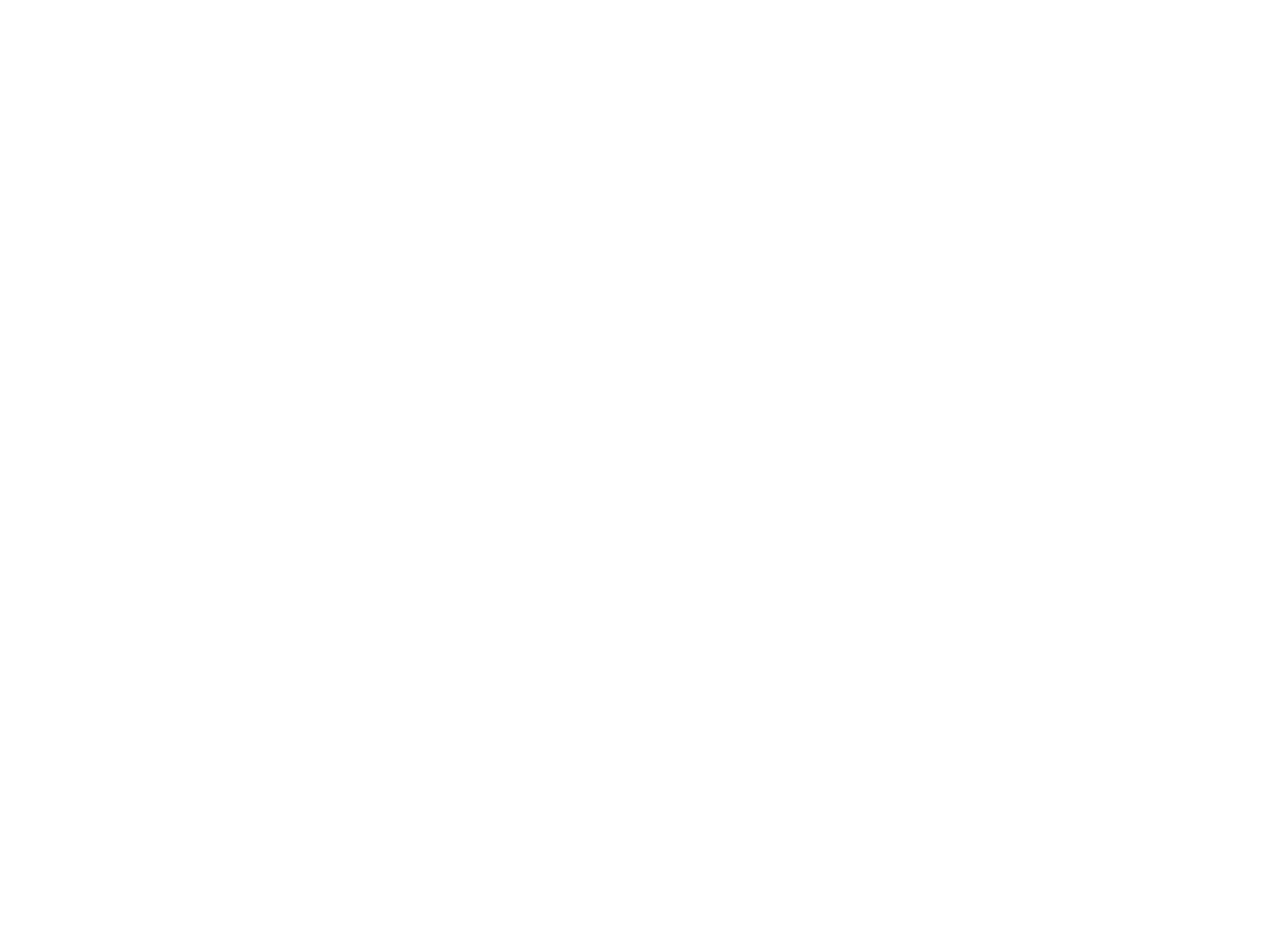
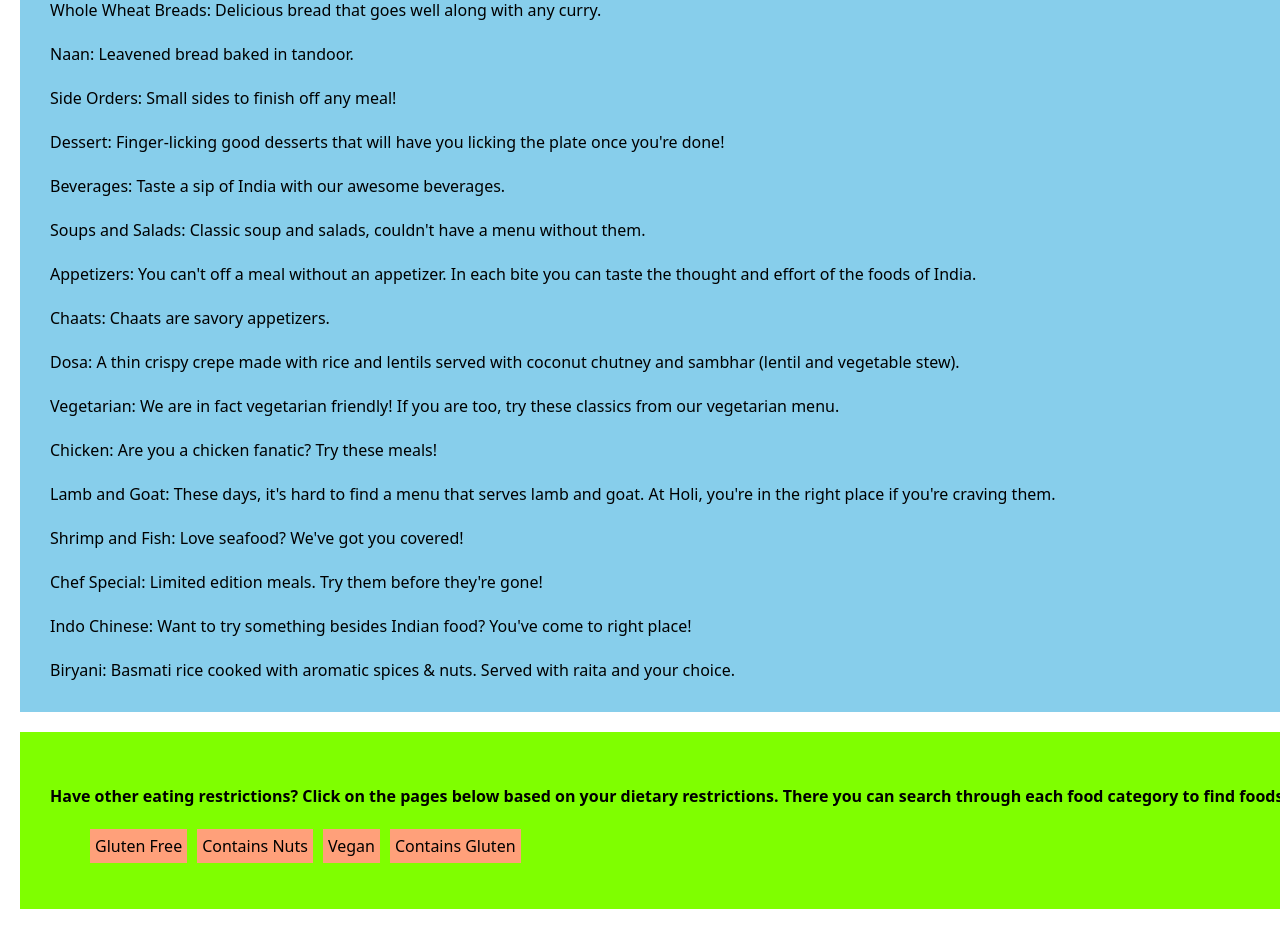
Before and after one commit to ChocolateCreme/HoliMenu, a React (Vite) app in the folder HoliMenu/: page / in a window 1280 px wide. Shown: the part 1040-1969 px from the top of the page. Before the commit the page ends 810 px from the top, so only its background shows below. Built offline with nearby package versions, Linux system fonts and the light colour scheme.

Commit message:
AddedFilter

```diff
--- a/HoliMenu/src/App.css
+++ b/HoliMenu/src/App.css
@@ -5,6 +5,7 @@
   text-align: center;
   margin: 20px;
   font-size: 20px;
+  width: 1475px;
 }
 
 .Header h1 {
@@ -19,6 +20,7 @@
   margin: 20px;
   padding: 10px;
   font-size: 15px;
+  width: 1475px;
 }
 
 .About h2, p{
@@ -59,3 +61,53 @@
   text-align: right;
   width: 25%;
 }
+
+.filter {
+  background-color: skyblue;
+  margin: 20px;
+  padding: 10px;
+  width: 1475px;
+  color: black;
+}
+
+.search {
+  padding: 10px;
+}
+
+.categories {
+  padding: 10px;
+  color: black;
+}
+
+.Navigation {
+  background-color: chartreuse;
+  color: black;
+  margin: 20px;
+  width: 1475px;
+  padding: 5px;
+}
+
+.Navigation ul, li {
+  display: flex;
+  gap: 10px;
+}
+
+#gluten-free {
+  background-color: lightsalmon;
+  padding: 5px;
+}
+
+#contains-nuts {
+  background-color: lightsalmon;
+  padding: 5px;
+}
+
+#vegan {
+  background-color: lightsalmon;
+  padding: 5px;
+}
+
+#contains-gluten {
+  background-color: lightsalmon;
+  padding: 5px;
+}
--- a/HoliMenu/src/App.jsx
+++ b/HoliMenu/src/App.jsx
@@ -19,8 +19,38 @@
 import ChefSpecial from "./components/ChefSpecial";
 import IndoChinese from "./components/IndoChinese";
 import Biryani from "./components/Biryani";
+import { useState } from "react";
+import Navbar from "./components/Navbar";
+
 
 function App() {
+  const categories = [
+    { id: 1, title: "Tandoor: ", description: "Marinated with yogurt and chef's choice of spices baked in tandoor, served on a bed of onion and pepper, tikka masala sauce and a plain naan."},
+    { id: 2, title: "Paratha: ", description: "Whole wheat bread griddled with butter."},
+    { id: 3, title: "Whole Wheat Breads: ", description: "Delicious bread that goes well along with any curry."},
+    { id: 4, title: "Naan: ", description: "Leavened bread baked in tandoor."},
+    { id: 5, title: "Side Orders: ", description: "Small sides to finish off any meal!"},
+    { id: 6, title: "Dessert: ", description: "Finger-licking good desserts that will have you licking the plate once you're done!"},
+    { id: 7, title: "Beverages: ", description: "Taste a sip of India with our awesome beverages."},
+    { id: 8, title: "Soups and Salads: ", description: "Classic soup and salads, couldn't have a menu without them."},
+    { id: 9, title: "Appetizers: ", description: "You can't off a meal without an appetizer. In each bite you can taste the thought and effort of the foods of India."},
+    { id: 10, title: "Chaats: ", description: "Chaats are savory appetizers."},
+    { id: 11, title: "Dosa: ", description: "A thin crispy crepe made with rice and lentils served with coconut chutney and sambhar (lentil and vegetable stew)."},
+    { id: 12, title: "Vegetarian: ", description: "We are in fact vegetarian friendly! If you are too, try these classics from our vegetarian menu."},
+    { id: 13, title: "Chicken: ", description: "Are you a chicken fanatic? Try these meals!"},
+    { id: 14, title: "Lamb and Goat: ", description: "These days, it's hard to find a menu that serves lamb and goat. At Holi, you're in the right place if you're craving them."},
+    { id: 15, title: "Shrimp and Fish: ", description: "Love seafood? We've got you covered!"},
+    { id: 16, title: "Chef Special: ", description: "Limited edition meals. Try them before they're gone!"},
+    { id: 17, title: "Indo Chinese: ", description: "Want to try something besides Indian food? You've come to right place!"},
+    { id: 18, title: "Biryani: ", description: "Basmati rice cooked with aromatic spices & nuts. Served with raita and your choice."},
+  ];
+
+  const [search, setSearch] = useState("");
+
+  const filteredCategories = categories.filter(categories =>
+    categories.title.toLowerCase().includes(search.toLowerCase())
+  );
+
   return (
     <>
         <Header/>
@@ -45,6 +75,31 @@
         <IndoChinese/>
         <Biryani/>
       </div>
+      <div className="filter">
+        <h4>Not sure where to start or what to order? Don't worry! Search up any food category below to learn more!</h4>
+        <input
+          type="text"
+          placeholder="Search a Category..."
+          value={search}
+          onChange={(e) => setSearch(e.target.value)}
+        />
+
+        <div className="search">
+          {filteredCategories.length > 0? (
+            filteredCategories.map(categories => (
+              <div key={categories.id} className="categories">
+                {categories.title}
+                {categories.description}
+              </div>
+            ))
+          ) : (
+            <p>Sorry! Couldn't find the category you were looking for.</p>
+          )}
+      </div>
+    </div>
+      <div className="Navigation">
+        <Navbar/>
+      </div>
     </>
   );
 };
--- /dev/null
+++ b/HoliMenu/src/components/Navbar.jsx
@@ -0,0 +1,15 @@
+const Navbar = () => {
+    return (
+        <div className="Navigation">
+            <h4>Have other eating restrictions? Click on the pages below based on your dietary restrictions. There you can search through each food category to find foods that meet your needs!</h4>
+            <ul>
+                <li id="gluten-free">Gluten Free</li>
+                <li id="contains-nuts">Contains Nuts</li>
+                <li id="vegan">Vegan</li>
+                <li id="contains-gluten">Contains Gluten</li>
+            </ul>
+        </div>
+    )
+}
+
+export default Navbar;
```
